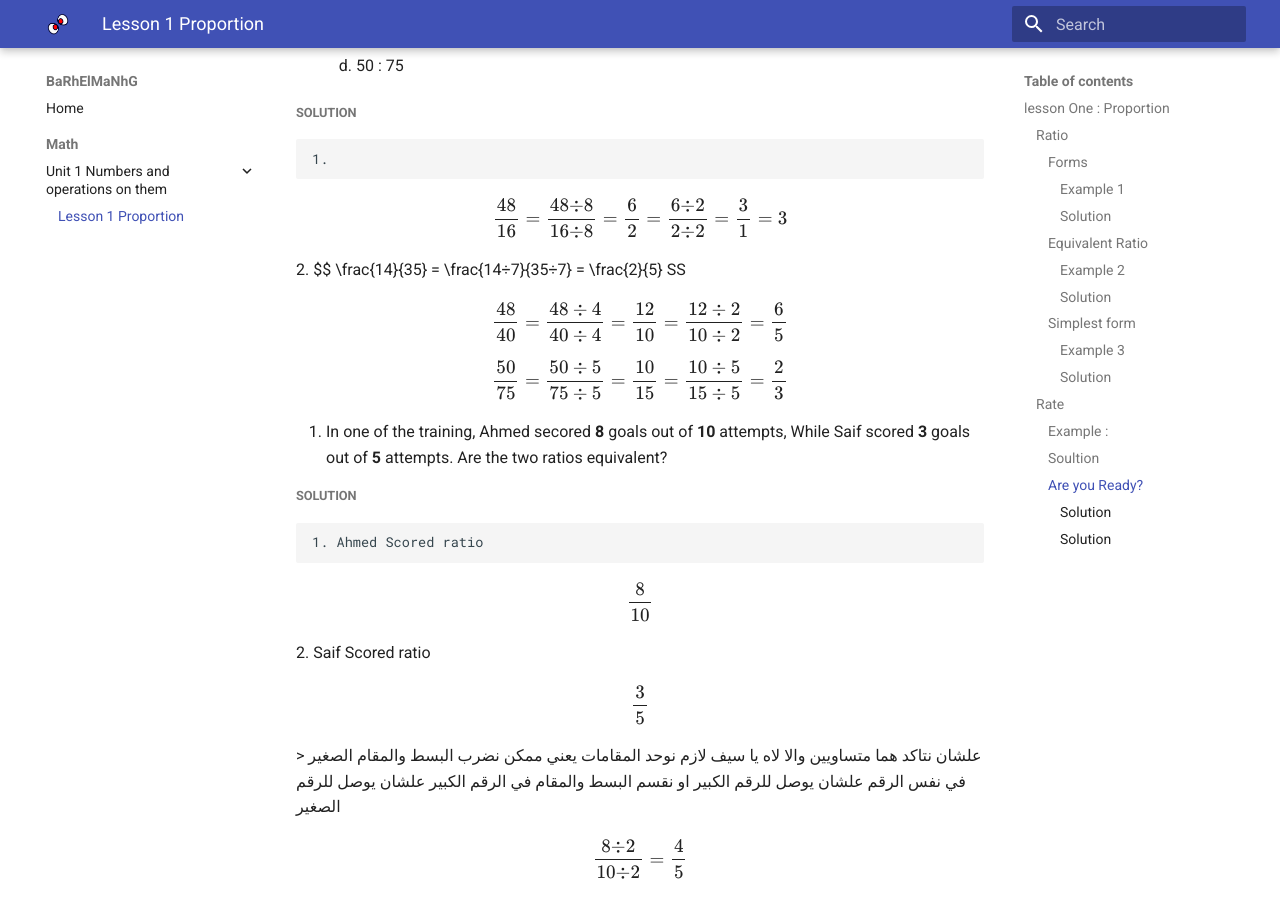
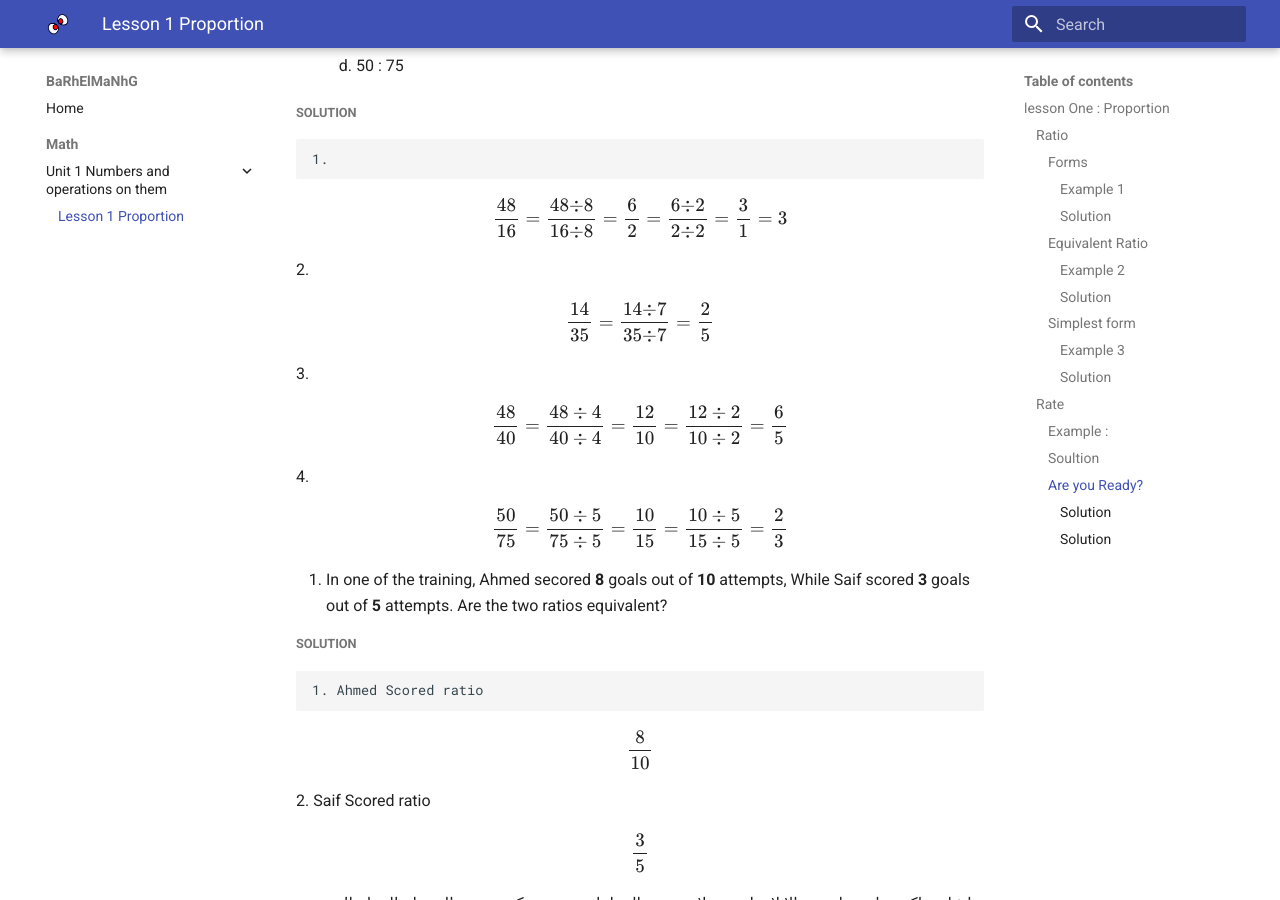
Before and after one commit to amansour-gh/educational.github.io, an MkDocs documentation site: the page built from docs/math/unit1/lesson1.md, in a window 1280 px wide and 900 px high, scrolled down 2752 px. Built offline with MkDocs 1.6.1 and Material for MkDocs 9.7.7, drawn with Linux system fonts in a browser that asks for light colours; formulas are drawn with MathJax 3.

Commit message:
240926-34

```diff
--- a/docs/math/unit1/lesson1.md
+++ b/docs/math/unit1/lesson1.md
@@ -69,12 +69,12 @@ $$
     2.
 $$
 \frac{14}{35} = \frac{14÷7}{35÷7} = \frac{2}{5}
-SS
-
+$$
+    3.
 $$
 \frac{48}{40} = \frac{48 \div 4}{40 \div 4} = \frac{12}{10} = \frac{12 \div 2}{10 \div 2} = \frac{6}{5}
 $$
-
+    4.
 $$
 \frac{50}{75} = \frac{50 \div 5}{75 \div 5} = \frac{10}{15} = \frac{10 \div 5}{15 \div 5} = \frac{2}{3}
 $$
```
